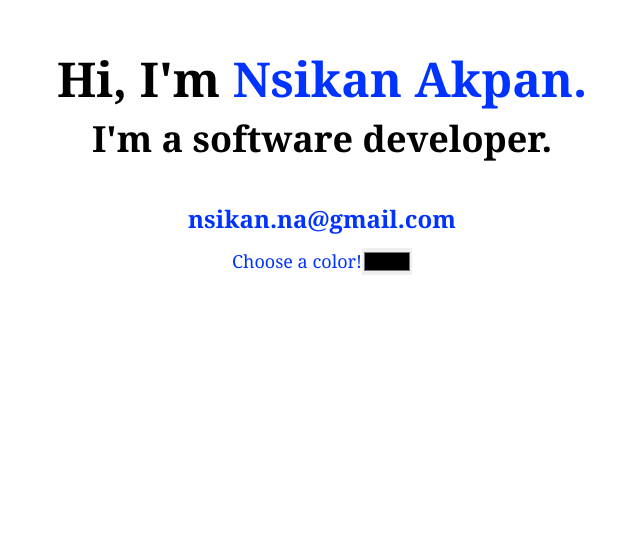
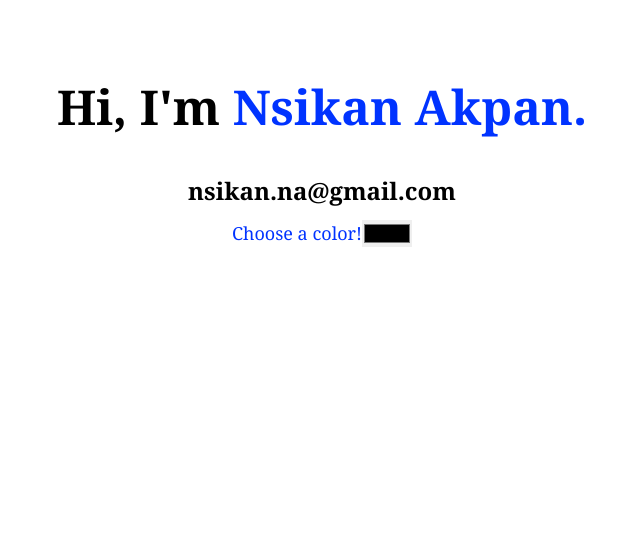
Before and after one commit to nsikan-na/portfolio, a Next.js app: page / in a window 1280 px wide. Shown: the part 251-800 px from the top of the page, without its empty margins (318-958 px from the left). Built offline with nearby package versions, Linux system fonts and the light colour scheme.

Commit message:
chnaged skills

```diff
--- a/pages/components/Hero.tsx
+++ b/pages/components/Hero.tsx
@@ -8,9 +8,19 @@ export default function Hero() {
     >
       <div className="sectionPadding ">
         <h1 className="text-5xl font-bold py-2 text-center ">
-          Hi, I'm <span className="primaryText ">Nsikan Akpan.</span>
+          Hi, I'm{" "}
+          <span className="primaryText ">
+            Nsikan Akpan
+            <a
+              href="https://smv-calc.vercel.app/"
+              target="_blank"
+              style={{ cursor: "text" }}
+            >
+              .
+            </a>
+          </span>
         </h1>
-        <h2 className="text-4xl font-bold py-2 text-center ">
+        {/* <h2 className="text-4xl font-bold py-2 text-center ">
           I'm a software developer
           <a
             href="https://smv-calc.vercel.app/"
@@ -19,11 +29,11 @@ export default function Hero() {
           >
             .
           </a>
-        </h2>
+        </h2> */}
       </div>
       <div>
         <div className="flex flex-col md:flex-row">
-          <div className="rounded-md w-full py-1 px-2  primaryText text-center   text-xl md:text-2xl font-bold">
+          <div className="rounded-md w-full py-1 px-2 text-center   text-xl md:text-2xl font-bold">
             nsikan.na@gmail.com
           </div>
         </div>
```
